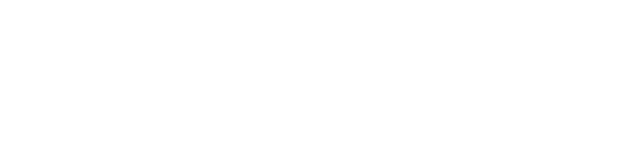
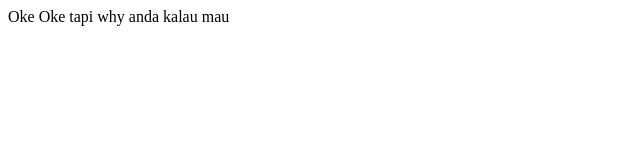
Before and after one commit to veniwigiyanti/taulah, a plain HTML site: page index.html in a window 1280 px wide. Shown: the whole page, without its empty margins (0-640 px from the left). Drawn offline with Linux system fonts and the light colour scheme.

Commit message:
commit 2

```diff
--- a/index.html
+++ b/index.html
@@ -2,9 +2,9 @@
 <html lang="en">
 <head>
     <meta charset="UTF-8">
-    <title>Title</title>
+    <title>INI JUDUL</title>
 </head>
 <body>
-
+Oke Oke tapi why anda kalau mau
 </body>
 </html>
```
